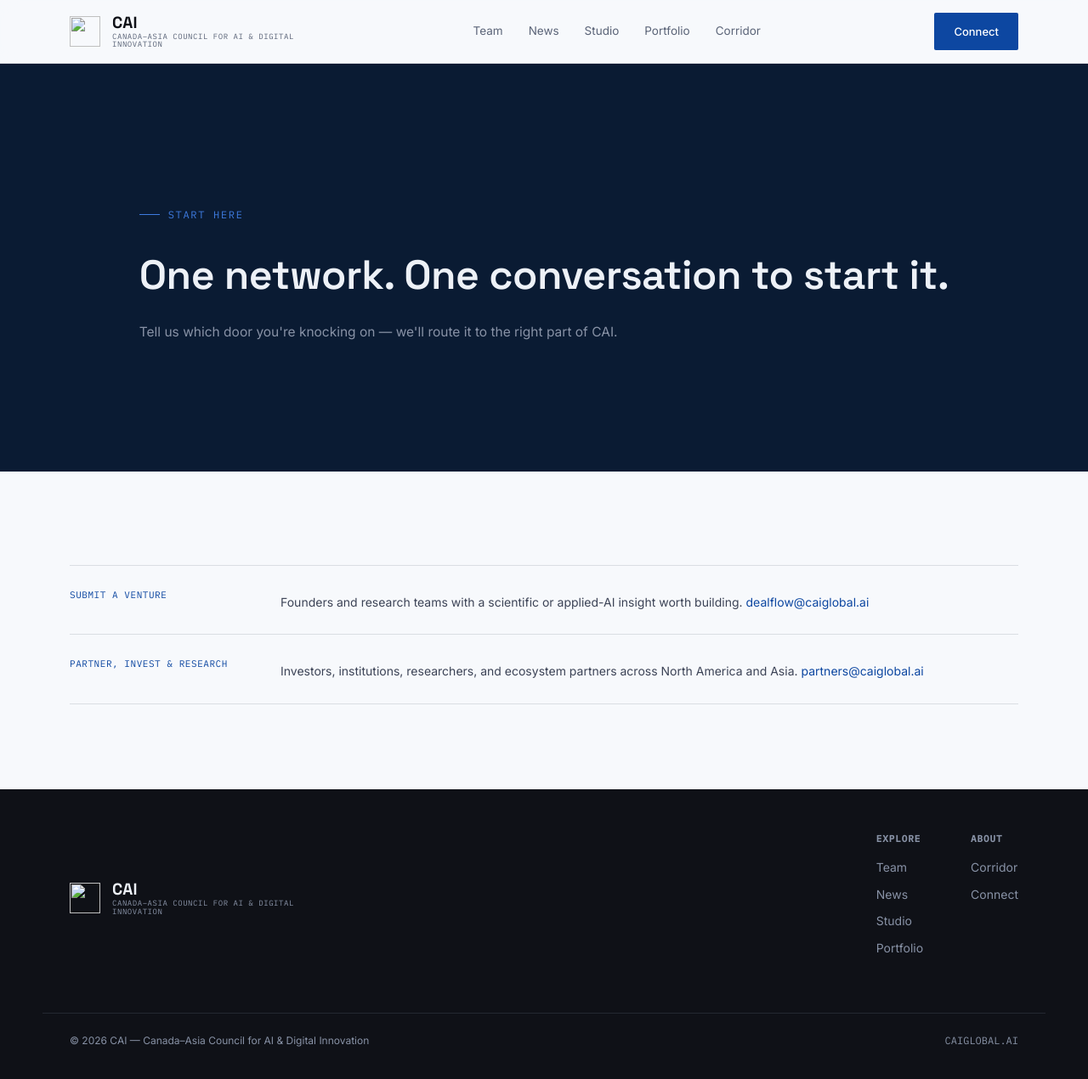
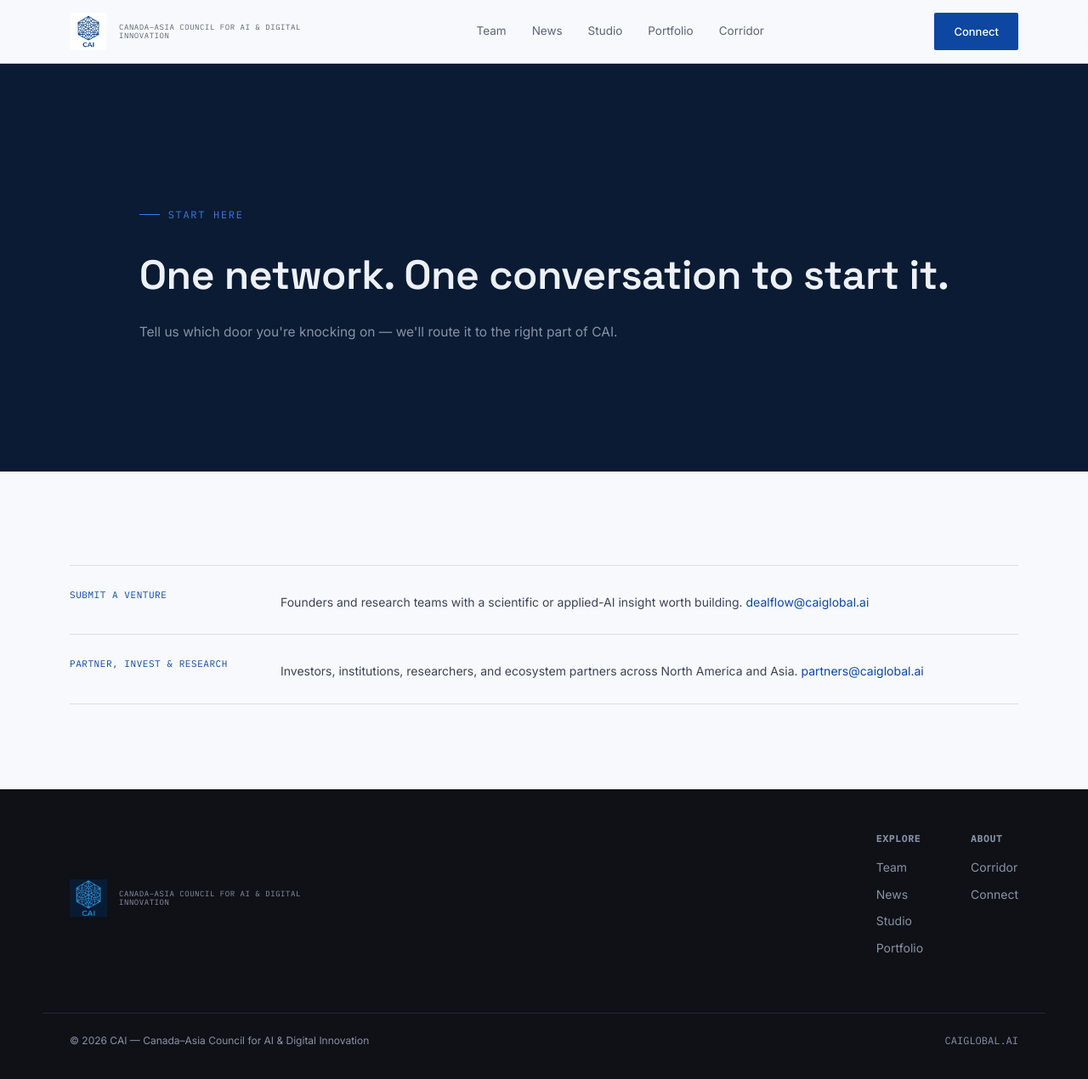
Before and after one commit to stanfordstanley/caiglobal-ai-v3, a plain HTML site: page connect.html in a window 1280 px wide. Shown: the whole page at 85% size. Drawn offline with Linux system fonts and the light colour scheme.

Commit message:
Fix logo paths on subpages using root-relative URLs

```diff
--- a/connect.html
+++ b/connect.html
@@ -4,21 +4,20 @@
 <meta charset="UTF-8">
 <meta name="viewport" content="width=device-width, initial-scale=1.0">
 <title>Connect — CAI | Canada–Asia Council for AI</title>
-<link rel="icon" href="img/favicon.png" type="image/png" sizes="32x32">
+<link rel="icon" href="/img/favicon.png" type="image/png" sizes="32x32">
 <meta name="description" content="Reach CAI directly — for ventures, capital, governance research, or partnership.">
 <link rel="preconnect" href="https://fonts.googleapis.com">
 <link rel="preconnect" href="https://fonts.gstatic.com" crossorigin>
 <link href="https://fonts.googleapis.com/css2?family=Space+Grotesk:wght@400;500;600;700&family=Inter:wght@400;500;600&family=IBM+Plex+Mono:wght@400;500&display=swap" rel="stylesheet">
-<link rel="stylesheet" href="css/style.css">
+<link rel="stylesheet" href="/css/style.css">
 </head>
 <body>
 
 <header>
   <nav class="wrap">
-    <a href="index.html" class="logo">
-      <img src="img/logo.svg" alt="" class="logo-mark" width="36" height="36">
+    <a href="/" class="logo">
+      <img src="/img/logo.png" alt="CAI" class="logo-img" height="44">
       <span class="logo-text">
-        <span class="name">CAI</span>
         <span class="sub">CANADA–ASIA COUNCIL FOR AI &amp; DIGITAL INNOVATION</span>
       </span>
     </a>
@@ -59,9 +58,8 @@
 <footer>
   <div class="wrap footer-grid">
     <div class="logo">
-      <img src="img/logo.svg" alt="" class="logo-mark" width="36" height="36">
+      <img src="/img/logo-dark.png" alt="CAI" class="logo-img" height="44">
       <span class="logo-text">
-        <span class="name">CAI</span>
         <span class="sub">CANADA–ASIA COUNCIL FOR AI &amp; DIGITAL INNOVATION</span>
       </span>
     </div>
@@ -86,6 +84,6 @@
   </div>
 </footer>
 
-<script src="js/main.js"></script>
+<script src="/js/main.js"></script>
 </body>
 </html>
```
Also changed, not shown: corridor.html (+6 -8 lines), index.html (+6 -6 lines), news.html (+6 -8 lines), portfolio.html (+6 -8 lines), studio.html (+6 -8 lines), team.html (+6 -8 lines).
